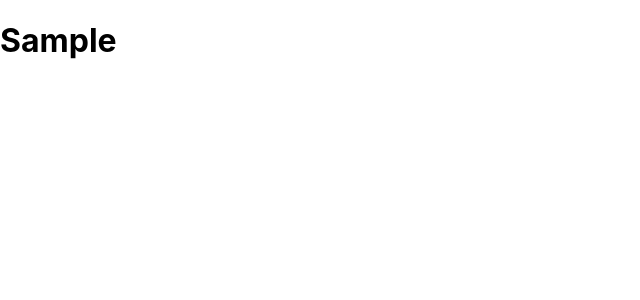
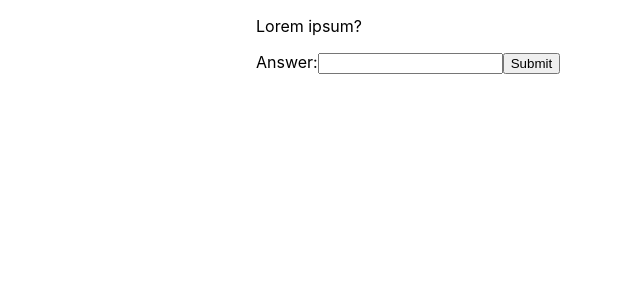
Before and after one commit to jed-blip/durhack2020, a React (Create React App) app: page / in a window 1280 px wide. Both pictures are taken after typing "Sample" into the empty fields and a click on the input "Submit". Shown: the top 300 px of the page, without its empty margins (0-640 px from the left). Built offline with nearby package versions, Linux system fonts and the light colour scheme.

Commit message:
Started doing question page

```diff
--- a/src/App.css
+++ b/src/App.css
@@ -36,3 +36,17 @@
     transform: rotate(360deg);
   }
 }
+
+.main-container {
+  display: flex;
+  flex-direction: row;
+  width: 100%;
+}
+
+.filler {
+  width: 20%;
+}
+
+.secondary-container{
+  flex-grow: 1;
+}
--- a/src/App.js
+++ b/src/App.js
@@ -17,7 +17,13 @@ function App() {
     <Router>
       <Switch>
         <Route exact path="/">
-          <Game game_state={gameState} set_game_state={setGameState} username={username} set_username={setUsername}/>
+          <div className="main-container">
+            <div className="filler"></div>
+            <div className="secondary-container">
+              <Game game_state={gameState} set_game_state={setGameState} username={username} set_username={setUsername}/>
+            </div>
+            <div className="filler"></div>
+          </div>
         </Route>
       </Switch>
     </Router>
--- a/src/components/question.js
+++ b/src/components/question.js
@@ -1,21 +1,47 @@
 import React from "react";
+import Waiting from "./waiting";
 
 class Question extends React.Component {
-    /*constructor(props) {
+    constructor(props) {
         super(props);
-        this.state = { res: "" };
+        this.state = { question: "Lorem ipsum?", value: "", waiting: false};
+        this.handleChange = this.handleChange.bind(this);
+        this.handleSubmit = this.handleSubmit.bind(this);
     }
 
-    componentWillMount() {
+    handleChange(event) {
+        this.setState({question: this.state.question, value: event.target.value, waiting: false});
+    }
+
+    handleSubmit(event) {
+        //send to backend
+        this.setState({question: this.state.question, value: this.state.value, waiting: true});
+        event.preventDefault();
+    }
+
+    /*componentWillMount() {
         this.state.res = "" //a function
     }*/
 
     render() {
-        return(
-            <div>
-                <h1>{this.props.username}</h1>
-            </div>
-        );
+        if (this.state.waiting === false) {
+            return(
+                <div>
+                    <p className="question-text">{this.state.question}</p>
+                    <form className="form" onSubmit={this.handleSubmit}>
+                        <label>
+                            Answer:
+                            <input type="text" value={this.state.value} onChange={this.handleChange} />
+                        </label>
+                        <input type="submit" value="Submit" />
+                    </form>
+                </div>
+            );
+        } else {
+            return (
+                <Waiting username={this.props.username}/>
+            )
+        }
     }
 
 
--- /dev/null
+++ b/src/components/waiting.js
@@ -0,0 +1,16 @@
+import React from "react";
+
+class Waiting extends React.Component {
+    render() {
+        return(
+            <div>
+                <p>Username: {this.props.username}</p>
+                <h1>Waiting for other users</h1>
+            </div>
+        )
+    }
+
+
+}
+
+export default Waiting;
```
Also changed, not shown: src/components/login.js (+5 -5 lines).
